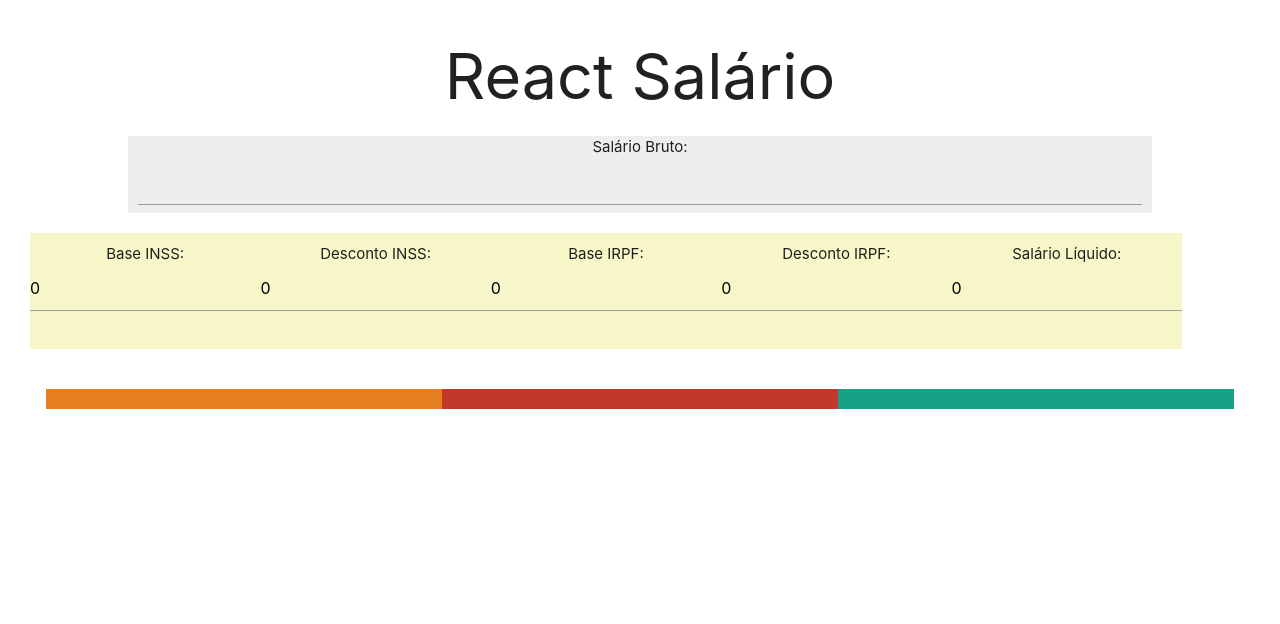
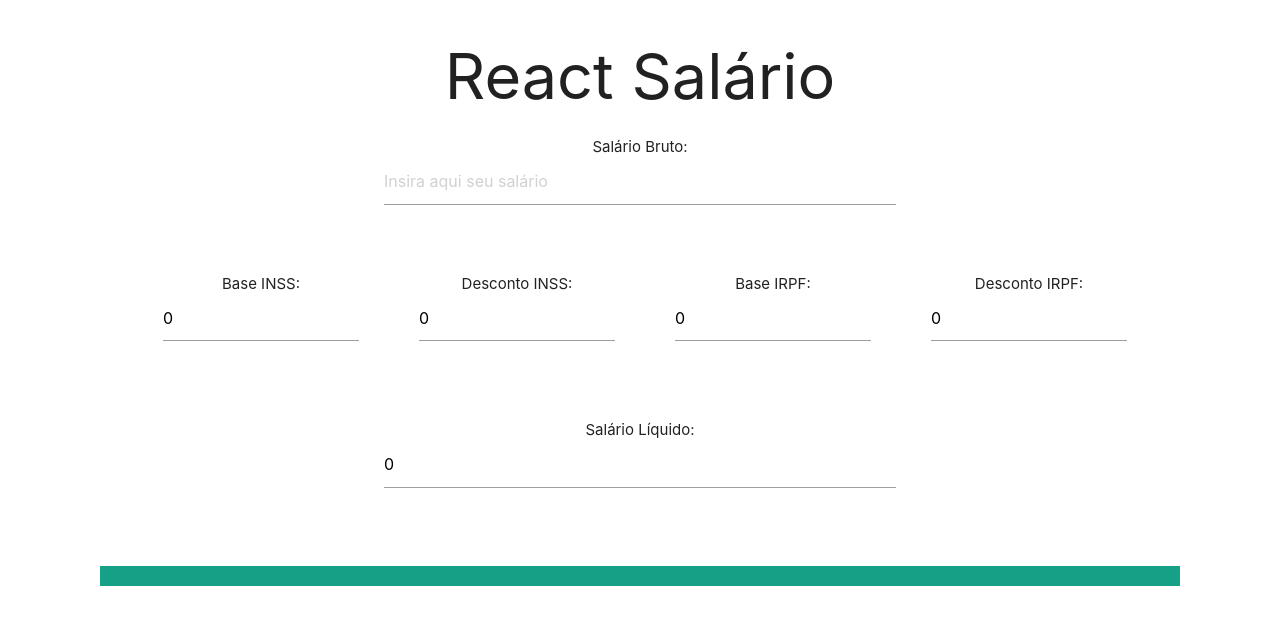
Before and after one commit to williancozzi/react-salario, a React (Create React App) app: page / in a window 1280 px wide. Shown: the top 624 px of the page. Built offline with nearby package versions, Linux system fonts and the light colour scheme.

Commit message:
feat() all functions and features working

```diff
--- a/src/App.js
+++ b/src/App.js
@@ -15,9 +15,9 @@ export default class App extends Component {
       baseIRPF: 0,
       discountIRPF: 0,
       netSalary: 0,
-      bar1: 33,
-      bar2: 33,
-      bar3: 33,
+      bar1: 0,
+      bar2: 0,
+      bar3: 100,
     };
   }
 
@@ -26,21 +26,16 @@ export default class App extends Component {
     formatNumber(finalValue);
 
     this.setState({
-      baseINSS: finalValue.baseINSS,
+      baseINSS: finalValue.baseINSS.toFixed(2),
       discountINSS: finalValue.discountINSS,
       baseIRPF: finalValue.baseIRPF.toFixed(2),
       discountIRPF: finalValue.discountIRPF,
       netSalary: finalValue.netSalary.toFixed(2),
+      bar1: finalValue.discountINSS,
+      bar2: finalValue.discountIRPF,
+      bar3: finalValue.netSalary,
     });
   };
-
-  // handleChangeBar1 = (event) => {
-  //   const bar1 = +event.target.value;
-  //   const bar2 = +event.target.value - bar1;
-  //   const bar3 = +event.target.value - bar1;
-
-  //   this.setState({ bar1, bar2, bar3 });
-  // };
 
   render() {
     const {
@@ -60,17 +55,19 @@ export default class App extends Component {
         <div style={styles.salary}>
           <InputFullSalary
             onChangeInput={this.handleChangeInput}
+            onChange={this.handleChangeBar1}
             title={"Salário Bruto:"}
           />
         </div>
-        <div>
+
+        <div style={styles.salary}>
           <div style={styles.readInput}>
             <InputReadOnly value={baseINSS} title={"Base INSS:"} />
             <InputReadOnly value={discountINSS} title={"Desconto INSS:"} />
             <InputReadOnly value={baseIRPF} title={"Base IRPF:"} />
             <InputReadOnly value={discountIRPF} title={"Desconto IRPF:"} />
-            <InputReadOnly value={netSalary} title={"Salário Líquido:"} />
           </div>
+          <InputReadOnly value={netSalary} title={"Salário Líquido:"} />
         </div>
 
         <div style={styles.bars}>
@@ -83,6 +80,8 @@ export default class App extends Component {
   }
 }
 
+// css
+
 const styles = {
   centeredTitle: {
     textAlign: "center",
@@ -91,16 +90,15 @@ const styles = {
     display: "flex",
     flexDirection: "row",
     justifyContent: "center",
-    padding: "0px 40px",
+    padding: "0px 100px",
   },
   salary: {
     textAlign: "-webkit-center",
   },
   readInput: {
     display: "flex",
-    backgroundColor: "rgba(245, 245, 190, 0.842)",
     padding: "10px 0px",
-    width: "90%",
-    marginLeft: "30px",
+    width: "80%",
+    marginLeft: "10px",
   },
 };
--- a/src/components/input-full-salary/InputFullSalary.js
+++ b/src/components/input-full-salary/InputFullSalary.js
@@ -14,9 +14,12 @@ export default class InputFullSalary extends Component {
       <div className={css.flexRow}>
         <span>{title}</span>
         <input
+          placeholder="Insira aqui seu salário"
           type="number"
           value={value}
           min={0}
+          max={999999}
+          step={10}
           onChange={this.handleInput}
         />
       </div>
--- a/src/components/input-full-salary/inputsalary.module.css
+++ b/src/components/input-full-salary/inputsalary.module.css
@@ -4,8 +4,6 @@
   align-items: center;
   flex-wrap: wrap;
   justify-content: center;
-  background-color: rgba(230, 230, 230, 0.664);
-  width: 80%;
+  width: 40%;
   margin-bottom: 20px;
-  padding: 0px 10px;
 }
--- a/src/components/input-readonly/input.module.css
+++ b/src/components/input-readonly/input.module.css
@@ -4,6 +4,7 @@
   align-items: center;
   flex-wrap: wrap;
   justify-content: center;
-  width: 20%;
-  margin-bottom: 20px;
+  width: 40%;
+  margin: 30px;
+
 }
```
